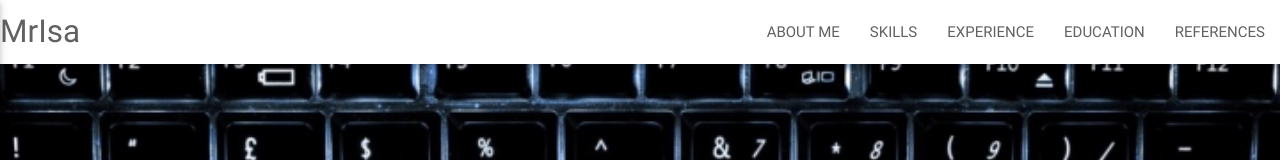
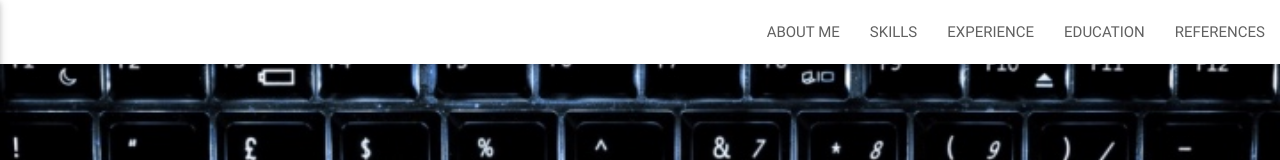
Before and after one commit to Isaabomohana/Isaabomohana.github.io, a plain HTML site: page index.html in a window 1280 px wide. Shown: the top 160 px of the page. Drawn offline with nearby package versions, Linux system fonts and the light colour scheme.

Commit message:
rmv MrIsa from nav

```diff
--- a/index.html
+++ b/index.html
@@ -14,7 +14,6 @@
       <script>document.body.className += ' fade-out';</script>
       <nav>
         <div class="nav-wrapper" id="home">
-          <a href="#!" class="brand-logo animated bounce">MrIsa</a>
           <a href="#" data-activates="mobile-demo" class="button-collapse"><i class="material-icons">menu</i></a>
           <ul class="right hide-on-med-and-down">
             <li><a href="#story">ABOUT ME</a></li>
```
